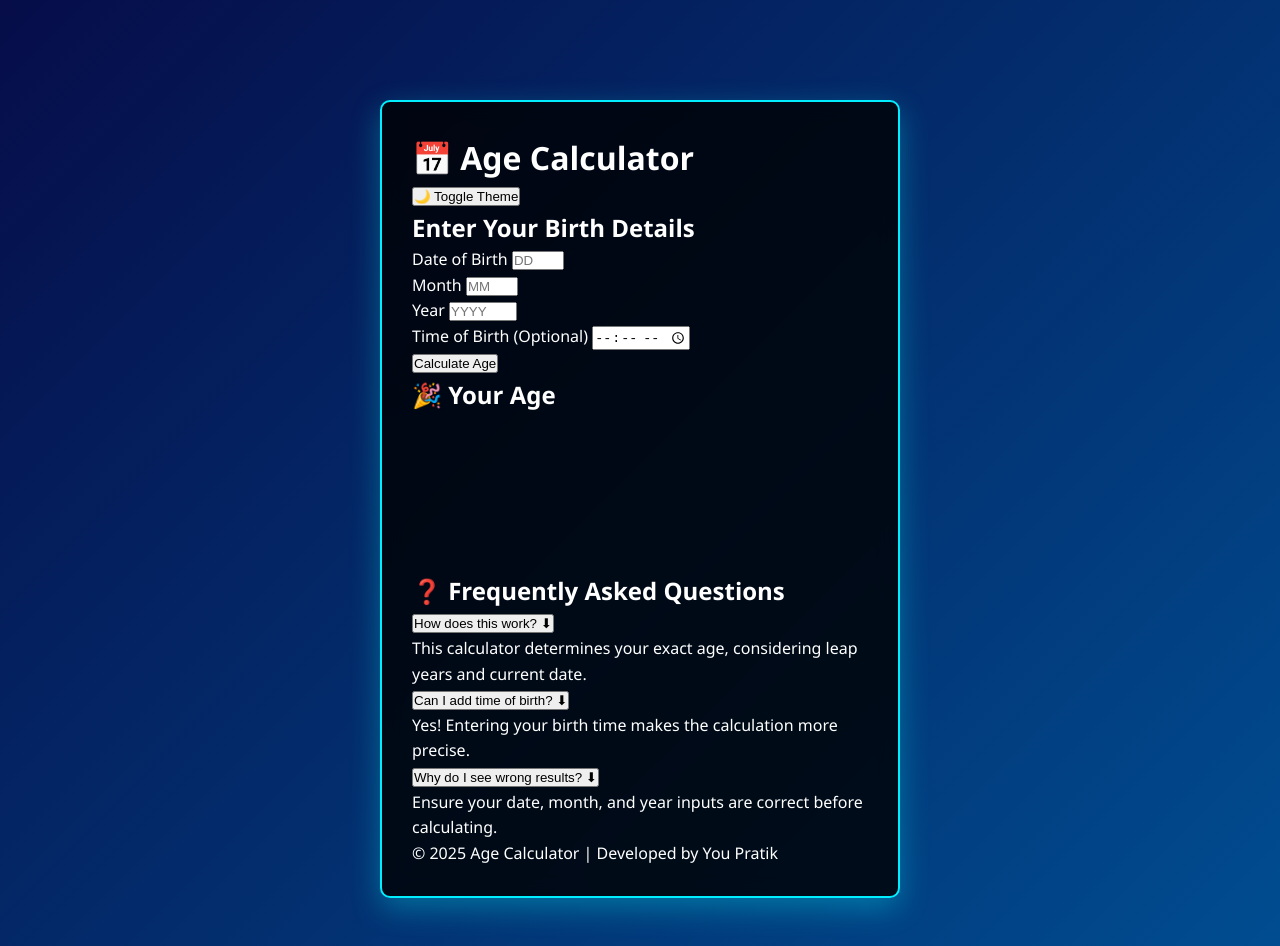
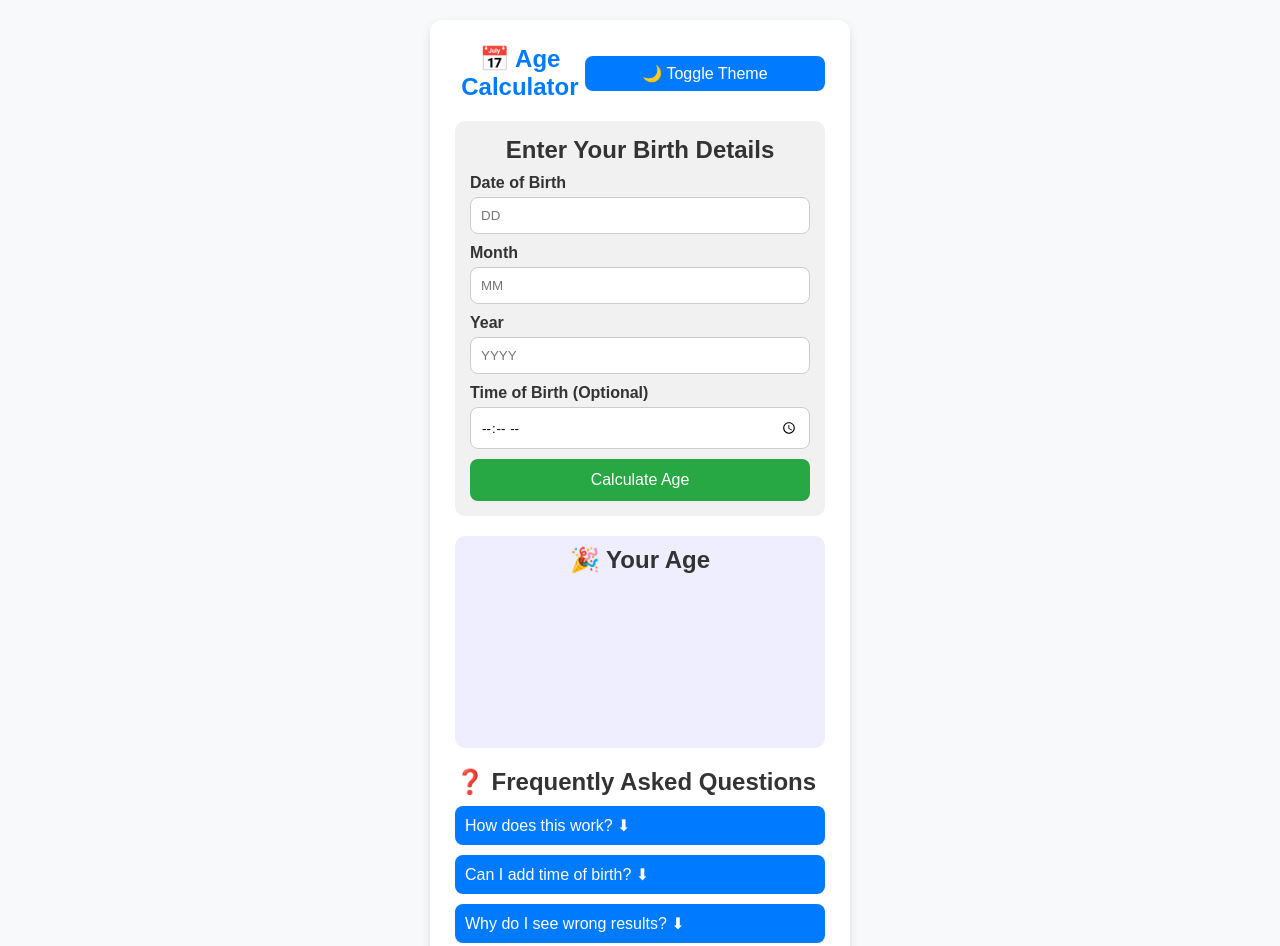
Before and after one commit to Pratiktech957/Age-CalCulator-, a plain HTML site: page Age-calculator/index.html in a window 1280 px wide. Shown: the top 946 px of the page. Drawn offline with nearby package versions, Linux system fonts and the light colour scheme.

Commit message:
Update style.css
Css Commit

```diff
--- a/Age-calculator/style.css
+++ b/Age-calculator/style.css
@@ -1,113 +1,162 @@
+/* General Styles */
 * {
-    box-sizing: border-box;
     margin: 0;
     padding: 0;
+    box-sizing: border-box;
+    font-family: 'Poppins', sans-serif;
+    transition: all 0.3s ease;
 }
 
 body {
-    font-family: 'Segoe UI', Tahoma, Geneva, Verdana, sans-serif;
-    background: linear-gradient(135deg, #060d49, #004e92);
-    font-size: 16px;
-    line-height: 1.6;
-    margin: 0;
-    padding: 0;
-    color: #fff;
+    display: flex;
+    justify-content: center;
+    align-items: center;
+    min-height: 100vh;
+    background: #f8f9fa;
+    color: #333;
+    padding: 20px;
 }
 
+/* Container */
 .container {
-    width: 520px;
-    margin: 100px auto;
-    background-color: rgba(0, 0, 0, 0.8);
-    border-radius: 10px;
-    padding: 30px;
-    box-shadow: 0 10px 30px rgba(0, 255, 255, 0.3);
-    border: 2px solid #0ef;
-    backdrop-filter: blur(10px);
+    background: white;
+    padding: 25px;
+    border-radius: 12px;
+    box-shadow: 0px 4px 10px rgba(0, 0, 0, 0.1);
+    text-align: center;
+    width: 420px;
 }
 
-.base h4 {
-    font-size: 36px;
-    text-align: center;
-    font-weight: 400;
-    margin-top: 0;
-    color: #0ef;
-    text-shadow: 2px 2px 5px rgba(0, 255, 255, 0.7);
+/* Header */
+header {
+    display: flex;
+    justify-content: space-between;
+    align-items: center;
 }
 
-.block {
-    display: inline-block;
-    margin-bottom: 20px;
-    width: 100%;
+h1 {
+    font-size: 24px;
+    color: #007bff;
 }
 
-.title {
-    font-size: 18px;
-    text-align: left;
-    color: #0ef;
-    font-weight: 500;
-    margin-bottom: 10px;
-    text-transform: uppercase;
-    letter-spacing: 1px;
-    transition: color 0.3s ease;
+#theme-toggle {
+    background: #007bff;
+    color: white;
+    padding: 8px;
+    border: none;
+    border-radius: 8px;
+    cursor: pointer;
 }
 
-.title:hover {
-    color: #00d1d1;
+#theme-toggle:hover {
+    background: #0056b3;
 }
 
-input[type=text] {
-    width: 100%;
-    padding: 15px 20px;
-    margin: 10px 0 20px;
-    border: 2px solid #444;
-    background-color: #111;
-    color: #fff;
-    font-size: 18px;
-    border-radius: 8px;
-    box-shadow: 0 0 8px rgba(0, 255, 255, 0.5);
-    transition: all 0.3s ease;
+/* Form Section */
+.form-section {
+    margin-top: 20px;
+    padding: 15px;
+    background: #f1f1f1;
+    border-radius: 10px;
 }
 
-input[type=text]:focus {
-    border-color: #0ef;
-    box-shadow: 0 0 10px rgba(0, 255, 255, 0.7);
-    outline: none;
+.input-group {
+    margin: 10px 0;
+    text-align: left;
 }
 
-input[type=button] {
-    width: 160px;
-    padding: 15px 0;
-    font-size: 1.2rem;
-    cursor: pointer;
-    background-color: #0ef;
-    color: #111;
-    border: none;
-    border-radius: 5px;
-    text-transform: uppercase;
+label {
     font-weight: bold;
-    box-shadow: 0 5px 15px rgba(0, 255, 255, 0.3);
-    transition: all 0.3s ease;
-    margin: 20px auto;
     display: block;
 }
 
-input[type=button]:hover {
-    background-color: #00d1d1;
-    color: #111;
-    box-shadow: 0 10px 30px rgba(0, 255, 255, 0.5);
-    transform: translateY(-3px);
+input {
+    width: 100%;
+    padding: 10px;
+    margin-top: 5px;
+    border: 1px solid #ccc;
+    border-radius: 8px;
 }
 
-#age {
-    padding: 20px;
-    font-size: 24px;
-    font-weight: 300;
-    line-height: 1.5;
-    word-spacing: 2px;
-    color: #fff;
-    text-align: center;
+button {
+    background: #28a745;
+    color: white;
+    padding: 12px;
+    border: none;
+    border-radius: 8px;
+    cursor: pointer;
+    width: 100%;
+    font-size: 16px;
+}
+
+button:hover {
+    background: #218838;
+}
+
+/* Result Section */
+#result-section {
     margin-top: 20px;
+    padding: 10px;
+    background: #eef;
+    border-radius: 10px;
+}
+
+#age-result {
+    font-weight: bold;
+    margin: 10px 0;
+}
+
+/* FAQ Section */
+#faq {
+    margin-top: 20px;
+    text-align: left;
+}
+
+.faq-item {
+    margin: 10px 0;
+}
+
+.faq-question {
+    width: 100%;
+    padding: 10px;
+    background: #007bff;
+    color: white;
+    border: none;
     border-radius: 8px;
-    background-color: rgba(0, 255, 255, 0.1);
-    box-shadow: 0 5px 15px rgba(0, 255, 255, 0.2);
+    text-align: left;
+    cursor: pointer;
+    font-size: 16px;
 }
+
+.faq-question:hover {
+    background: #0056b3;
+}
+
+.faq-answer {
+    display: none;
+    padding: 10px;
+    background: #f1f1f1;
+    border-radius: 8px;
+    margin-top: 5px;
+}
+
+/* Dark Mode */
+.dark-mode {
+    background: #222;
+    color: white;
+}
+
+.dark-mode .container {
+    background: #333;
+    color: white;
+}
+
+.dark-mode input, .dark-mode button {
+    background: #555;
+    color: white;
+    border: none;
+}
+
+.dark-mode #theme-toggle {
+    background: #ff9800;
+}
```
